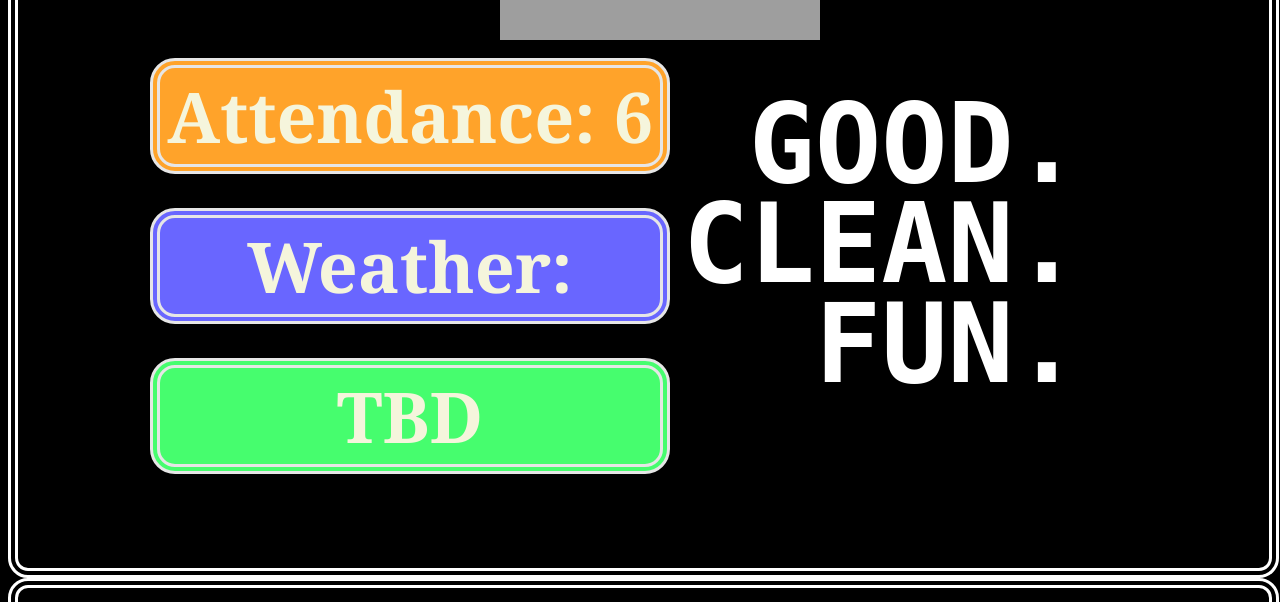
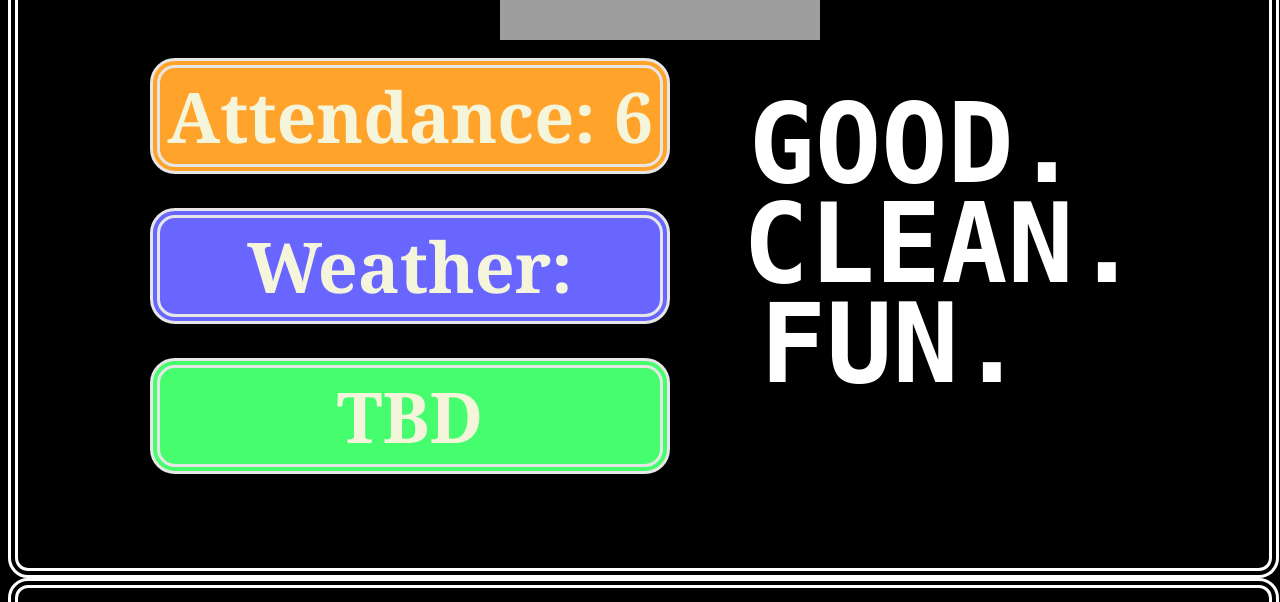
Before and after one commit to Kel-KO/projects, a Flask app: page / in a window 1280 px wide. Shown: the part 200-802 px from the top of the page. Run offline with Flask 2, Linux system fonts and the light colour scheme; grey boxes are pictures that could not be loaded.

Commit message:
Update attendance.html

```diff
--- a/TTH_Attendance/OS_Attendance/templates/attendance.html
+++ b/TTH_Attendance/OS_Attendance/templates/attendance.html
@@ -119,8 +119,8 @@
         <!-- <a id="button" href="#section" style="font-size: 30px;">To Section2</a> -->
         <image class="img" height="25%" width="25%" src="{{url_for('static',filename = 'tt_logo2.jpg')}}" style="z-index: 650px">
         <p style="position: absolute; right: 200px; top: 170px; color: white; font-size: 110px; font-weight: bolder; font-family: monospace">GOOD.</p>
-        <p style="position: absolute; right: 200px; top: 270px; color: white; font-size: 110px; font-weight: bolder; font-family: monospace">CLEAN.</p>
-        <p style="position: absolute; right: 200px; top: 370px; color: white; font-size: 110px; font-weight: bolder; font-family: monospace">FUN.</p>
+        <p style="position: absolute; right: 140px; top: 270px; color: white; font-size: 110px; font-weight: bolder; font-family: monospace">CLEAN.</p>
+        <p style="position: absolute; right: 255px; top: 370px; color: white; font-size: 110px; font-weight: bolder; font-family: monospace">FUN.</p>
     </div>
     <div class="section2" id="section">
         <!-- <a href="#main" style="font-size: 30px;">Back to Top</a> -->
```
